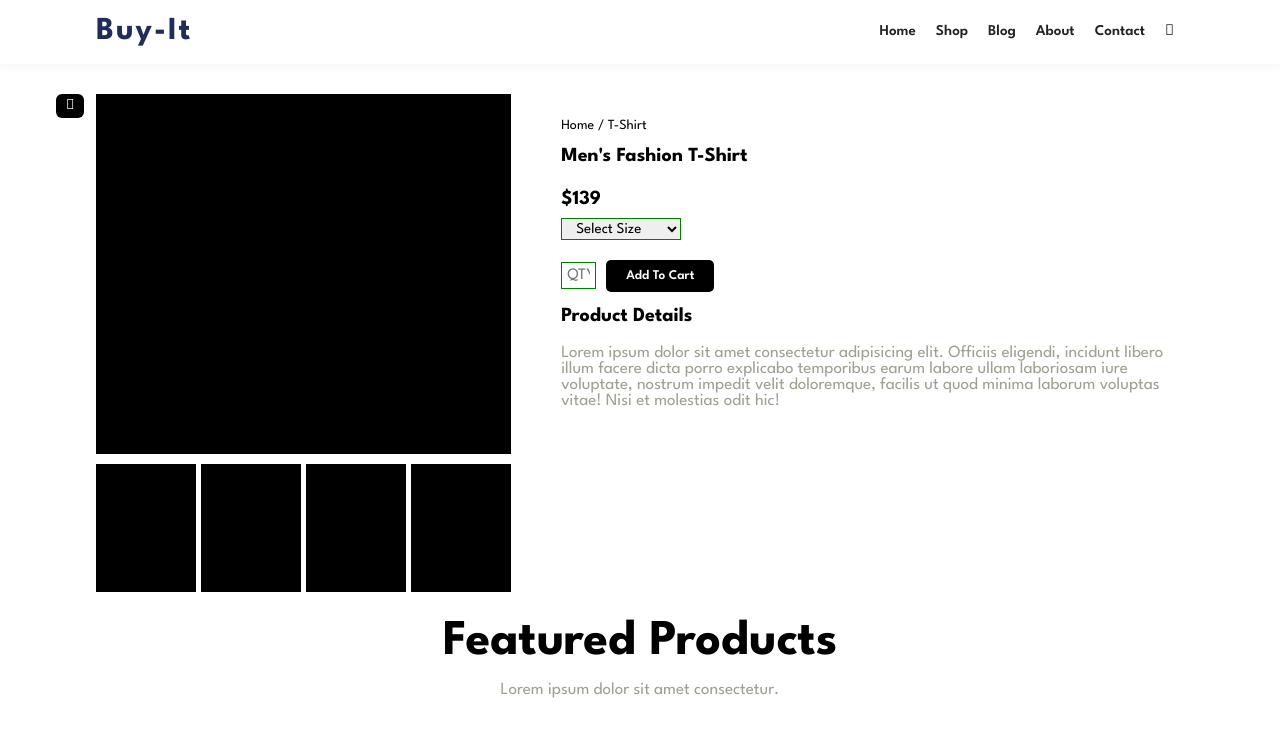
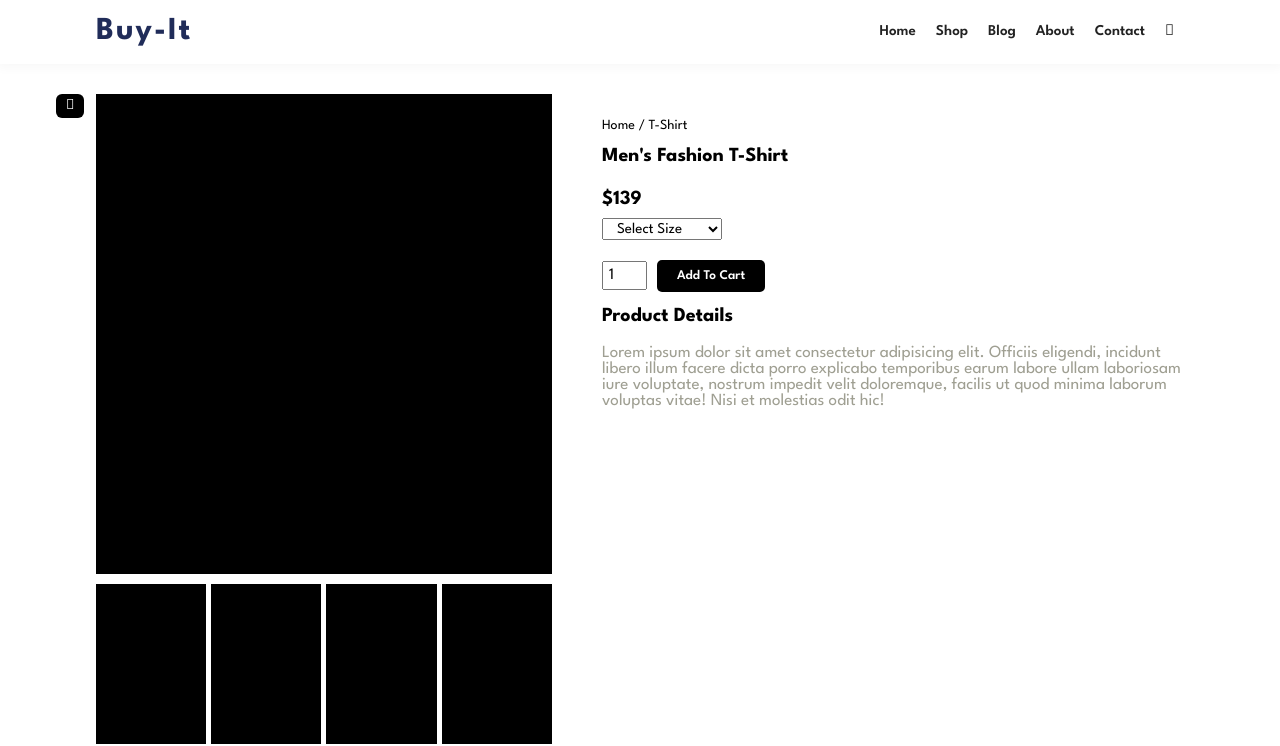
Before and after one commit to Oluwafemi21/BuyIt, a Vue app: page /cartitem in a window 1280 px wide. Shown: the top 746 px of the page. Built offline with nearby package versions, Linux system fonts and the light colour scheme; some icons are missing.

Commit message:
single item view component

```diff
--- a/src/views/CartItemView.vue
+++ b/src/views/CartItemView.vue
@@ -25,7 +25,7 @@
           <option value="S">Small</option>
         </select>
         <div class="add-to-cart">
-          <input type="number" placeholder="QTY" min="1" max="10" />
+          <input type="number" value="1" placeholder="QTY" min="1" max="10" />
           <button>Add To Cart</button>
         </div>
         <h4>Product Details</h4>
@@ -93,7 +93,7 @@ export default {
 }
 
 .image-section {
-  width: 40%;
+  width: 47%;
 }
 
 .image-section,
@@ -124,7 +124,7 @@ export default {
 }
 
 .main-img {
-  height: 45vh;
+  height: 60vh;
   width: 100%;
   background-color: black;
 }
@@ -138,7 +138,7 @@ export default {
 }
 
 .img-thumbnails .img {
-  height: 16vh;
+  height: 20vh;
   max-width: 100%;
   background-color: black;
 }
@@ -161,12 +161,8 @@ export default {
   max-width: 120px;
   padding: 2px 1rem;
   outline: none;
-  border: 1px solid green;
   margin-bottom: 2rem;
   font-size: 1.5rem;
-}
-
-.add-to-cart {
 }
 
 .add-to-cart input {
@@ -174,7 +170,7 @@ export default {
   font-size: 1.6rem;
   padding: 0.5rem;
   outline: none;
-  border: 1px solid green;
+  width: 4.5rem;
 }
 
 .add-to-cart button {
@@ -195,7 +191,7 @@ input[type="number"] {
 }
 
 .extra {
-  padding-block: 2rem;
+  padding-block: 4rem 2rem;
   text-align: center;
 }
 
```
